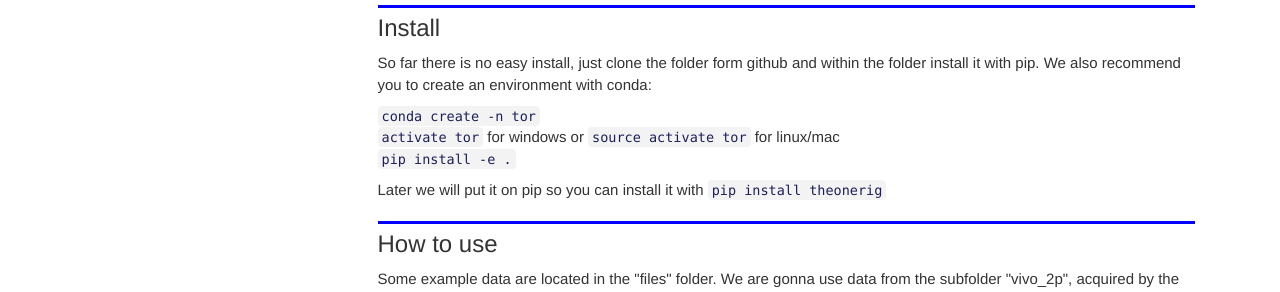
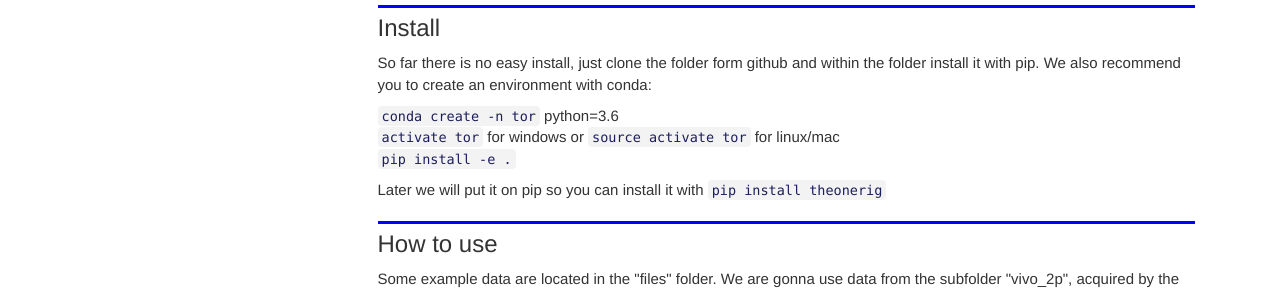
Before and after one commit to Tom-TBT/theonerig, a Jekyll site: the page built from docs/index.html, in a window 1280 px wide and 900 px high. Shown: the part 232-524 px from the top of the window. Built offline with Jekyll 4.4.1, drawn with Linux system fonts in a browser that asks for light colours; nearby versions of some CDN libraries; comment, search, counter and statistics services are not loaded.

Commit message:
Updated docs

```diff
--- a/docs/core.html
+++ b/docs/core.html
@@ -169,7 +169,7 @@
 
 <span class="c1">#Load all the test data</span>
 <span class="kn">from</span> <span class="nn">theonerig.testdata</span> <span class="k">import</span> <span class="o">*</span>
-<span class="nb">locals</span><span class="p">()</span><span class="o">.</span><span class="n">update</span><span class="p">(</span><span class="n">load_vivo_2p</span><span class="p">())</span>
+<span class="nb">locals</span><span class="p">()</span><span class="o">.</span><span class="n">update</span><span class="p">(</span><span class="n">load_vivo_2p</span><span class="p">(</span><span class="s2">&quot;./files/vivo_2p&quot;</span><span class="p">))</span>
 
 <span class="c1">#Few tests on the shape of the data</span>
 <span class="n">test_eq</span><span class="p">(</span><span class="n">S_matrix</span><span class="o">.</span><span class="n">shape</span><span class="p">,</span> <span class="p">(</span><span class="mi">2</span><span class="p">,</span> <span class="mi">49000</span><span class="p">))</span>
--- a/docs/index.html
+++ b/docs/index.html
@@ -36,7 +36,7 @@
 </div>
 <div class="cell border-box-sizing text_cell rendered"><div class="inner_cell">
 <div class="text_cell_render border-box-sizing rendered_html">
-<p><code>conda create -n tor</code><br>
+<p><code>conda create -n tor</code> python=3.6<br>
 <code>activate tor</code> for windows or <code>source activate tor</code> for linux/mac<br>
 <code>pip install -e .</code><br></p>
 
--- a/docs/modelling.html
+++ b/docs/modelling.html
@@ -261,7 +261,7 @@
 <div class=" highlight hl-ipython3"><pre><span></span><span class="kn">import</span> <span class="nn">matplotlib.pyplot</span> <span class="k">as</span> <span class="nn">plt</span>
 <span class="c1">#Load all the test data</span>
 <span class="kn">from</span> <span class="nn">theonerig.testdata</span> <span class="k">import</span> <span class="o">*</span>
-<span class="nb">locals</span><span class="p">()</span><span class="o">.</span><span class="n">update</span><span class="p">(</span><span class="n">load_vivo_2p</span><span class="p">())</span>
+<span class="nb">locals</span><span class="p">()</span><span class="o">.</span><span class="n">update</span><span class="p">(</span><span class="n">load_vivo_2p</span><span class="p">(</span><span class="s2">&quot;./files/vivo_2p&quot;</span><span class="p">))</span>
 
 <span class="n">pipe</span> <span class="o">=</span> <span class="n">Data_Pipe</span><span class="p">(</span><span class="n">reM</span><span class="p">,</span> <span class="p">[</span><span class="s2">&quot;checkerboard&quot;</span><span class="p">,</span> <span class="s2">&quot;eye_tracking&quot;</span><span class="p">,</span> <span class="s2">&quot;S_matrix&quot;</span><span class="p">],</span> <span class="p">[</span><span class="s2">&quot;stim_inten&quot;</span><span class="p">,</span> <span class="s2">&quot;eye_track&quot;</span><span class="p">,</span> <span class="s2">&quot;spike_counts&quot;</span><span class="p">])</span>
 <span class="n">pipe</span> <span class="o">+=</span> <span class="s2">&quot;checkerboard&quot;</span>
--- a/docs/processing.html
+++ b/docs/processing.html
@@ -85,7 +85,7 @@
 <div class=" highlight hl-ipython3"><pre><span></span><span class="kn">import</span> <span class="nn">matplotlib.pyplot</span> <span class="k">as</span> <span class="nn">plt</span>
 <span class="c1">#Load all the test data</span>
 <span class="kn">from</span> <span class="nn">theonerig.testdata</span> <span class="k">import</span> <span class="o">*</span>
-<span class="nb">locals</span><span class="p">()</span><span class="o">.</span><span class="n">update</span><span class="p">(</span><span class="n">load_vivo_2p</span><span class="p">())</span>
+<span class="nb">locals</span><span class="p">()</span><span class="o">.</span><span class="n">update</span><span class="p">(</span><span class="n">load_vivo_2p</span><span class="p">(</span><span class="s2">&quot;./files/vivo_2p&quot;</span><span class="p">))</span>
 </pre></div>
 
     </div>
--- a/docs/testdata.html
+++ b/docs/testdata.html
@@ -47,7 +47,7 @@
 
 
 <div class="output_markdown rendered_html output_subarea ">
-<h4 id="load_vivo_2p" class="doc_header"><code>load_vivo_2p</code><a href="__main__.py#L10" class="source_link" style="float:right">[source]</a></h4><blockquote><p><code>load_vivo_2p</code>()</p>
+<h4 id="load_vivo_2p" class="doc_header"><code>load_vivo_2p</code><a href="__main__.py#L10" class="source_link" style="float:right">[source]</a></h4><blockquote><p><code>load_vivo_2p</code>(<strong><code>testdata_dir</code></strong>)</p>
 </blockquote>
 <p>Quick function to get all test data. For a convenient
 usage, use the function as such:
```
Also changed, not shown: README.md, 3 other files.
